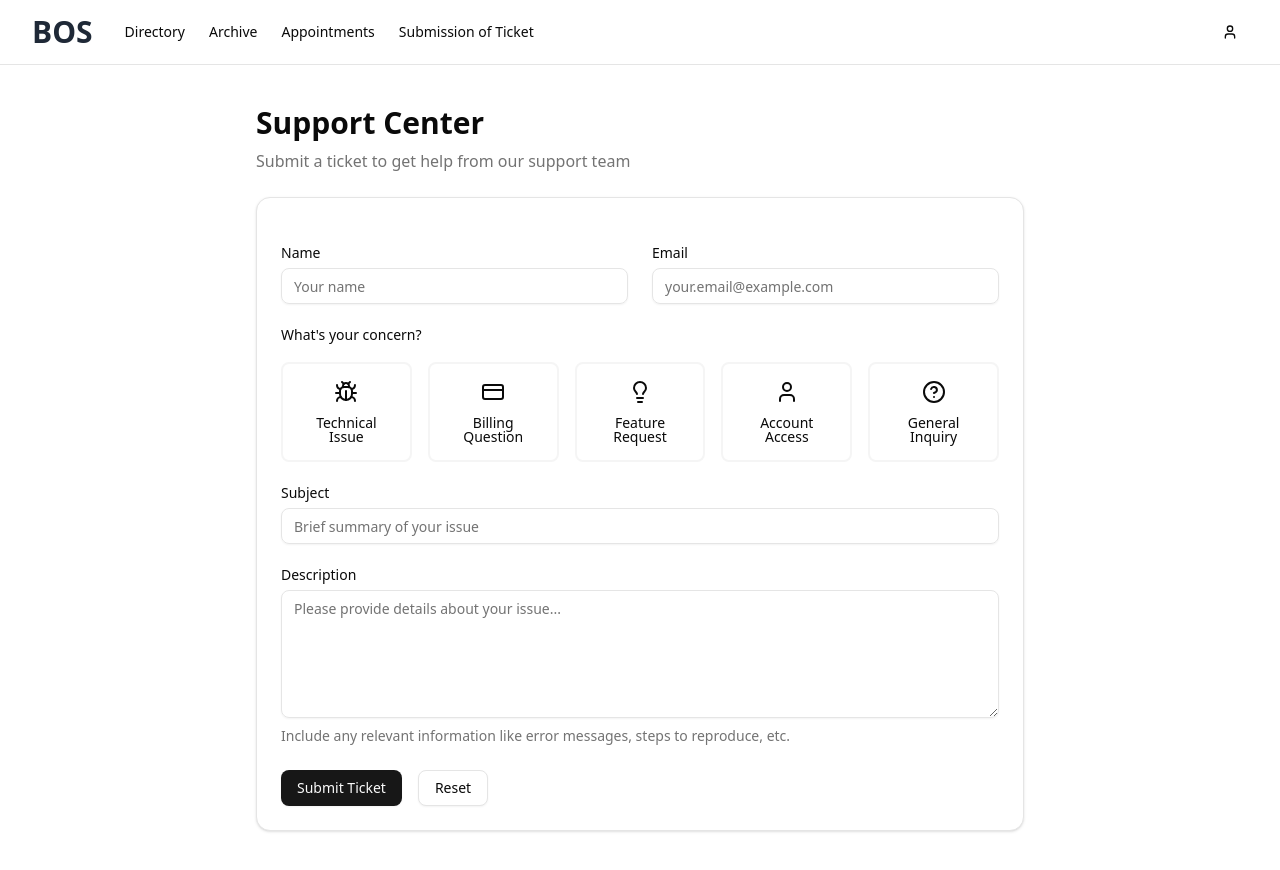
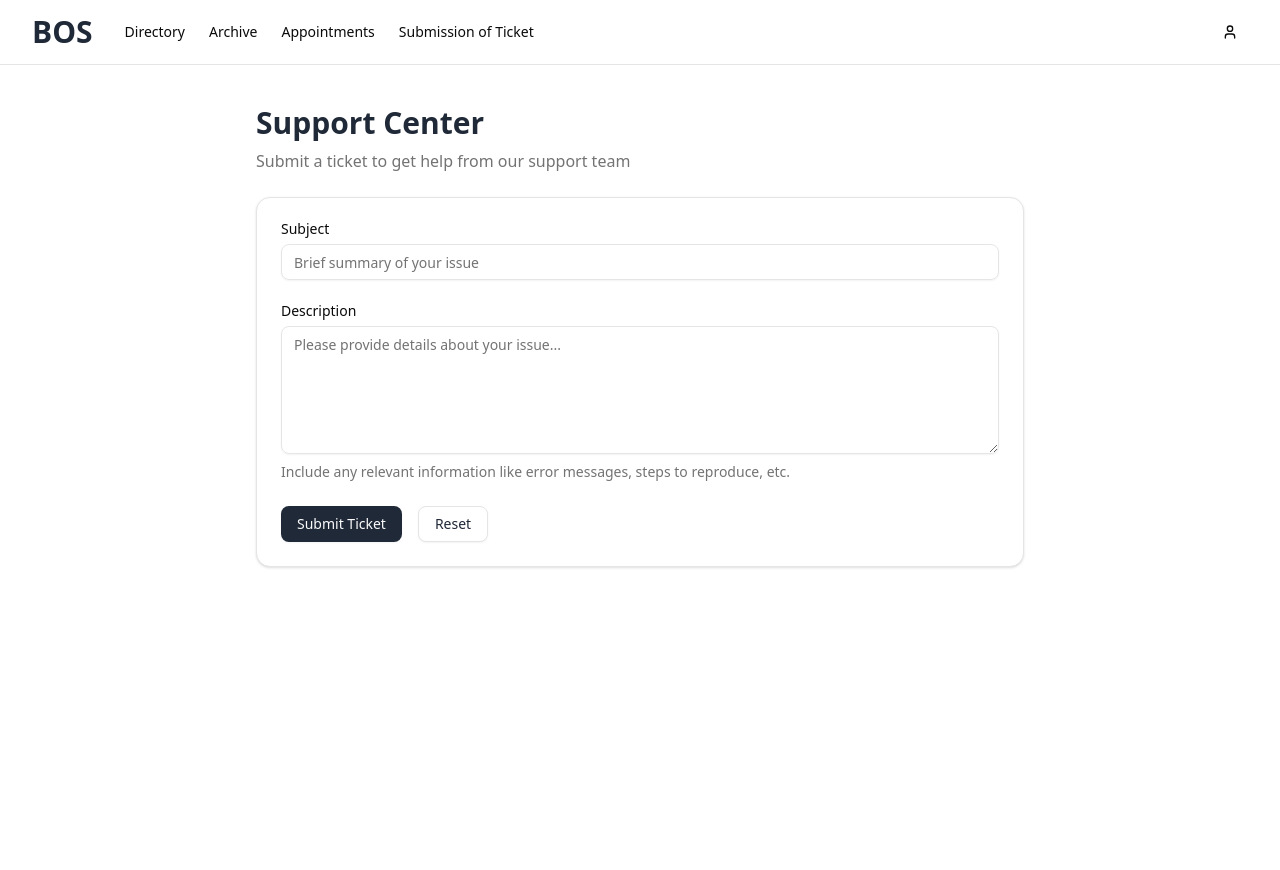
Before and after one commit to tamrivera05/bos, a Next.js app: page /tickets in a window 1280 px wide. After the commit the page ends 800 px from the top, so only its background shows below. Built offline with nearby package versions, Linux system fonts and the light colour scheme.

Commit message:
Remove unncessary fields on ticket submission page

```diff
--- a/src/app/(main)/tickets/page.tsx
+++ b/src/app/(main)/tickets/page.tsx
@@ -7,7 +7,7 @@ const TicketPage = () => {
       <div className="mx-auto max-w-3xl">
         <div className="space-y-6">
           <div>
-            <h1 className="text-3xl font-bold">Support Center</h1>
+            <h1 className="text-3xl font-extrabold text-[#1F2937]">Support Center</h1>
             <p className="mt-2 text-muted-foreground">
               Submit a ticket to get help from our support team
             </p>
--- a/src/app/(main)/tickets/ticket-form.tsx
+++ b/src/app/(main)/tickets/ticket-form.tsx
@@ -1,13 +1,8 @@
 "use client";
 import { zodResolver } from "@hookform/resolvers/zod";
 import {
-  Bug,
   Check,
-  CreditCard,
-  HelpCircle,
-  Lightbulb,
   Loader2,
-  User,
 } from "lucide-react";
 import { useState } from "react";
 import { SubmitHandler, useForm } from "react-hook-form";
@@ -25,7 +20,6 @@ import {
   FormMessage,
 } from "@/components/ui/form";
 import { Input } from "@/components/ui/input";
-import { RadioGroup, RadioGroupItem } from "@/components/ui/radio-group";
 import { Textarea } from "@/components/ui/textarea";
 import { toast } from "sonner";
 import { TicketSchema } from "./ticket-schema";
@@ -37,8 +31,6 @@ const TicketForm = () => {
   const form = useForm<z.infer<typeof TicketSchema>>({
     resolver: zodResolver(TicketSchema),
     defaultValues: {
-      name: "",
-      email: "",
       subject: "",
       description: "",
     },
@@ -47,7 +39,6 @@ const TicketForm = () => {
   const onSubmit: SubmitHandler<z.infer<typeof TicketSchema>> = async (
     values,
   ) => {
-    return console.log(values);
     setIsSubmitting(true);
 
     // Simulate API call
@@ -61,6 +52,7 @@ const TicketForm = () => {
       description: "We'll get back to you as soon as possible.",
     });
 
+    console.log(values);
     // Reset form after 2 seconds
     setTimeout(() => {
       form.reset();
@@ -69,137 +61,9 @@ const TicketForm = () => {
   };
   return (
     <Card>
-      <CardContent className="pt-6">
+      <CardContent>
         <Form {...form}>
           <form onSubmit={form.handleSubmit(onSubmit)} className="space-y-6">
-            <div className="grid gap-6 sm:grid-cols-2">
-              <FormField
-                control={form.control}
-                name="name"
-                render={({ field }) => (
-                  <FormItem>
-                    <FormLabel>Name</FormLabel>
-                    <FormControl>
-                      <Input placeholder="Your name" {...field} />
-                    </FormControl>
-                    <FormMessage />
-                  </FormItem>
-                )}
-              />
-              <FormField
-                control={form.control}
-                name="email"
-                render={({ field }) => (
-                  <FormItem>
-                    <FormLabel>Email</FormLabel>
-                    <FormControl>
-                      <Input placeholder="your.email@example.com" {...field} />
-                    </FormControl>
-                    <FormMessage />
-                  </FormItem>
-                )}
-              />
-            </div>
-
-            <FormField
-              control={form.control}
-              name="concern"
-              render={({ field }) => (
-                <FormItem className="space-y-3">
-                  <FormLabel>What's your concern?</FormLabel>
-                  <FormControl>
-                    <RadioGroup
-                      onValueChange={field.onChange}
-                      defaultValue={field.value}
-                      className="grid grid-cols-2 gap-4 sm:grid-cols-5"
-                    >
-                      <FormItem>
-                        <FormLabel className="[&:has([data-state=checked])>div]:border-primary">
-                          <FormControl>
-                            <RadioGroupItem
-                              value="technical"
-                              className="sr-only"
-                            />
-                          </FormControl>
-                          <div className="flex flex-col items-center justify-between rounded-md border-2 border-muted bg-popover p-4 hover:bg-accent hover:text-accent-foreground">
-                            <Bug className="mb-3 h-6 w-6" />
-                            <span className="text-center text-sm leading-none font-medium peer-disabled:cursor-not-allowed peer-disabled:opacity-70">
-                              Technical Issue
-                            </span>
-                          </div>
-                        </FormLabel>
-                      </FormItem>
-                      <FormItem>
-                        <FormLabel className="[&:has([data-state=checked])>div]:border-primary">
-                          <FormControl>
-                            <RadioGroupItem
-                              value="billing"
-                              className="sr-only"
-                            />
-                          </FormControl>
-                          <div className="flex flex-col items-center justify-between rounded-md border-2 border-muted bg-popover p-4 hover:bg-accent hover:text-accent-foreground">
-                            <CreditCard className="mb-3 h-6 w-6" />
-                            <span className="text-center text-sm leading-none font-medium peer-disabled:cursor-not-allowed peer-disabled:opacity-70">
-                              Billing Question
-                            </span>
-                          </div>
-                        </FormLabel>
-                      </FormItem>
-                      <FormItem>
-                        <FormLabel className="[&:has([data-state=checked])>div]:border-primary">
-                          <FormControl>
-                            <RadioGroupItem
-                              value="feature"
-                              className="sr-only"
-                            />
-                          </FormControl>
-                          <div className="flex flex-col items-center justify-between rounded-md border-2 border-muted bg-popover p-4 hover:bg-accent hover:text-accent-foreground">
-                            <Lightbulb className="mb-3 h-6 w-6" />
-                            <span className="text-center text-sm leading-none font-medium peer-disabled:cursor-not-allowed peer-disabled:opacity-70">
-                              Feature Request
-                            </span>
-                          </div>
-                        </FormLabel>
-                      </FormItem>
-                      <FormItem>
-                        <FormLabel className="[&:has([data-state=checked])>div]:border-primary">
-                          <FormControl>
-                            <RadioGroupItem
-                              value="account"
-                              className="sr-only"
-                            />
-                          </FormControl>
-                          <div className="flex flex-col items-center justify-between rounded-md border-2 border-muted bg-popover p-4 hover:bg-accent hover:text-accent-foreground">
-                            <User className="mb-3 h-6 w-6" />
-                            <span className="text-center text-sm leading-none font-medium peer-disabled:cursor-not-allowed peer-disabled:opacity-70">
-                              Account Access
-                            </span>
-                          </div>
-                        </FormLabel>
-                      </FormItem>
-                      <FormItem>
-                        <FormLabel className="[&:has([data-state=checked])>div]:border-primary">
-                          <FormControl>
-                            <RadioGroupItem
-                              value="general"
-                              className="sr-only"
-                            />
-                          </FormControl>
-                          <div className="flex flex-col items-center justify-between rounded-md border-2 border-muted bg-popover p-4 hover:bg-accent hover:text-accent-foreground">
-                            <HelpCircle className="mb-3 h-6 w-6" />
-                            <span className="text-center text-sm leading-none font-medium peer-disabled:cursor-not-allowed peer-disabled:opacity-70">
-                              General Inquiry
-                            </span>
-                          </div>
-                        </FormLabel>
-                      </FormItem>
-                    </RadioGroup>
-                  </FormControl>
-                  <FormMessage />
-                </FormItem>
-              )}
-            />
-
             <FormField
               control={form.control}
               name="subject"
@@ -216,7 +80,6 @@ const TicketForm = () => {
                 </FormItem>
               )}
             />
-
             <FormField
               control={form.control}
               name="description"
@@ -243,7 +106,7 @@ const TicketForm = () => {
               <Button
                 type="submit"
                 disabled={isSubmitting || isSuccess}
-                className="w-full sm:w-auto"
+                className="w-full sm:w-auto bg-[#1F2937]"
               >
                 {isSubmitting && (
                   <Loader2 className="mr-2 h-4 w-4 animate-spin" />
@@ -261,7 +124,7 @@ const TicketForm = () => {
                 variant="outline"
                 onClick={() => form.reset()}
                 disabled={isSubmitting}
-                className="w-full sm:w-auto"
+                className="w-full sm:w-auto text-[#1F2937] hover:bg-[#1F2937] hover:text-white"
               >
                 Reset
               </Button>
--- a/src/app/(main)/tickets/ticket-schema.ts
+++ b/src/app/(main)/tickets/ticket-schema.ts
@@ -1,15 +1,6 @@
 import { z } from "zod";
 
 export const TicketSchema = z.object({
-  name: z.string().min(2, {
-    message: "Name must be at least 2 characters.",
-  }),
-  email: z.string().email({
-    message: "Please enter a valid email address.",
-  }),
-  concern: z.enum(["technical", "billing", "feature", "account", "general"], {
-    required_error: "Please select your concern.",
-  }),
   subject: z.string().min(5, {
     message: "Subject must be at least 5 characters.",
   }),
```
